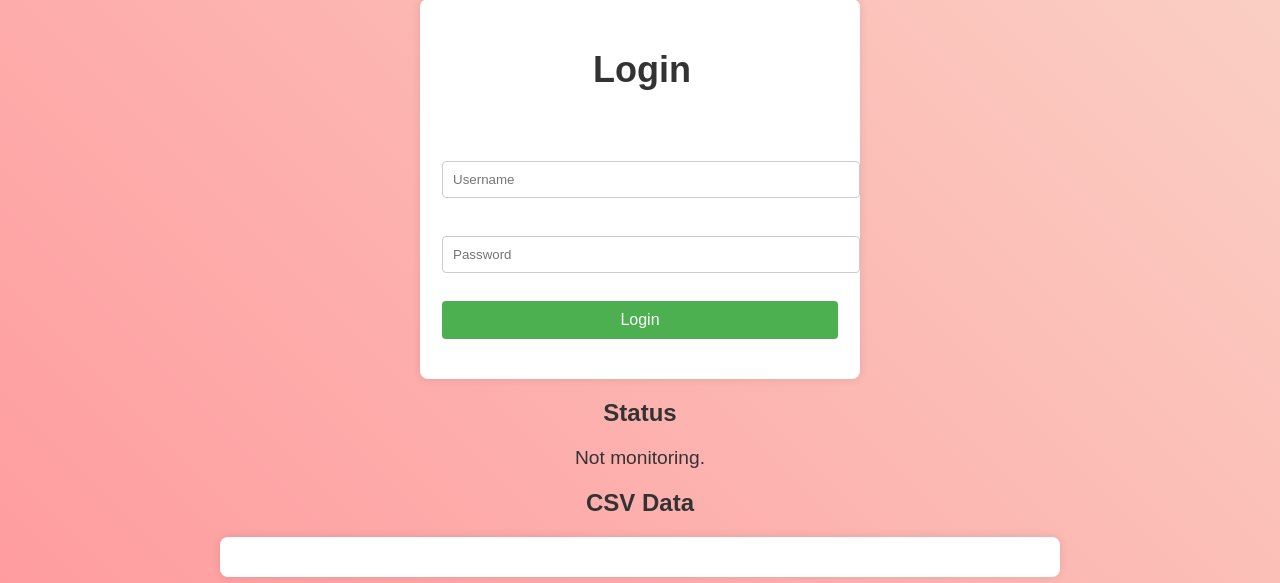
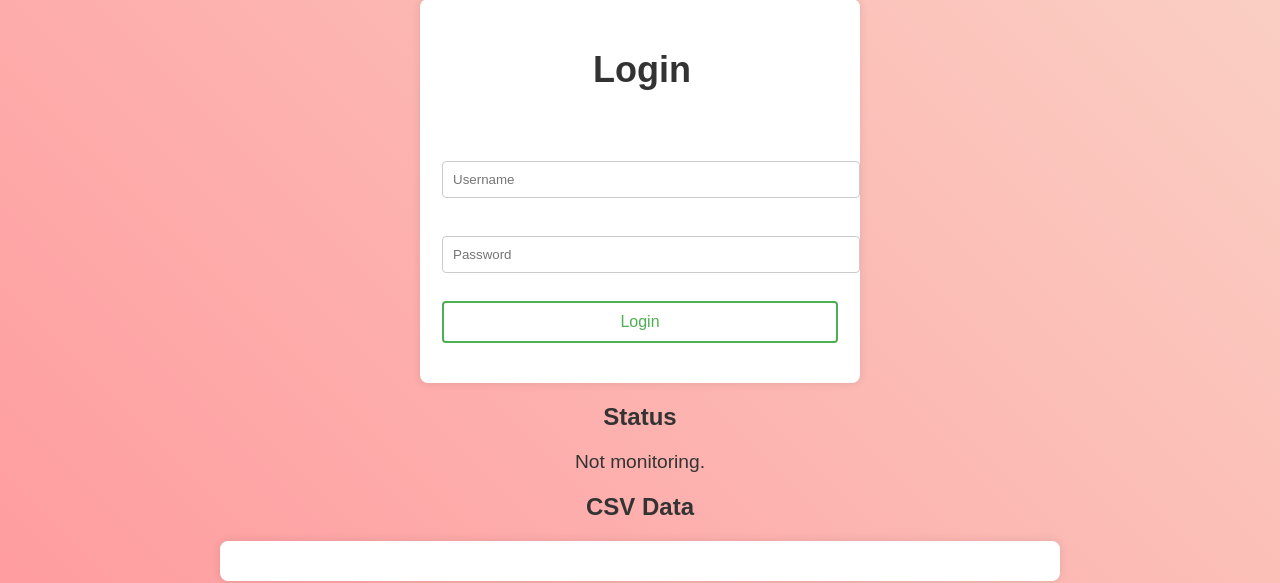
Before and after one commit to kyd888/Noc-using-Instagrapi, a Flask app: page / in a window 1280 px wide. Shown: the part 79-662 px from the top of the page. Run offline with Flask 2, Linux system fonts and the light colour scheme.

Commit message:
Update styles.css

```diff
--- a/static/styles.css
+++ b/static/styles.css
@@ -63,16 +63,18 @@ input[type="password"] {
 button {
     width: 100%;
     padding: 10px;
-    border: none;
+    border: 2px solid #4CAF50; /* Green border */
     border-radius: 4px;
-    background-color: #4CAF50;
-    color: white;
+    background-color: white; /* White background */
+    color: #4CAF50; /* Green text color */
     font-size: 16px;
     cursor: pointer;
+    transition: background-color 0.3s, color 0.3s; /* Smooth transition for hover effect */
 }
 
 button:hover {
-    background-color: #45a049;
+    background-color: #4CAF50; /* Green background on hover */
+    color: white; /* White text on hover */
 }
 
 #status {
```
